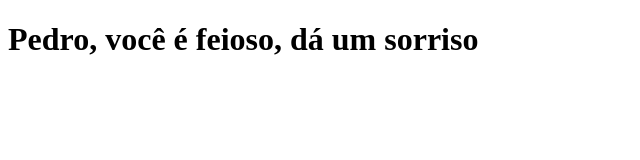
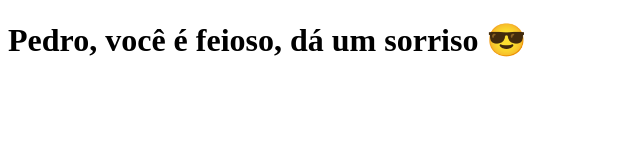
Before and after one commit to ALCM-bit/clone-tabnews, a Next.js app: page / in a window 1280 px wide. Shown: the top 160 px of the page, without its empty margins (0-640 px from the left). Built offline with nearby package versions, Linux system fonts and the light colour scheme.

Commit message:
modificando a frase

```diff
--- a/pages/index.js
+++ b/pages/index.js
@@ -1,5 +1,5 @@
 function Home() {
-    return <h1>Pedro, você é feioso, dá um sorriso</h1>;
+    return <h1>Pedro, você é feioso, dá um sorriso &#x1F60E;</h1>;
 }
 
 export default Home;
```
